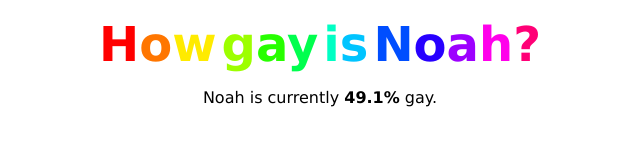
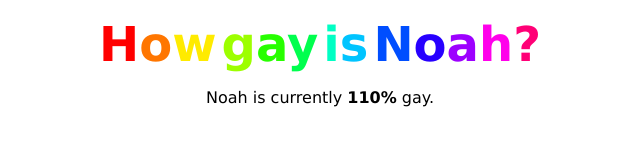
Before and after one commit to mounderfod/howgay, a plain HTML site: page index.html in a window 1280 px wide. Shown: the full height of the page, 320-960 px from the left. Drawn offline with Linux system fonts and the light colour scheme.

Commit message:
fix: Gayness

```diff
--- a/index.html
+++ b/index.html
@@ -7,7 +7,7 @@
 
 <div style="margin: auto;  width: 50%;">
 <p><span style="color:#FF0000">H</span><span style="color:#FF7600">o</span><span style="color:#FFEB00">w</span> <span style="color:#9DFF00">g</span><span style="color:#27FF00">a</span><span style="color:#00FF4E">y</span> <span style="color:#00FFC4">i</span><span style="color:#00C4FF">s</span> <span style="color:#004EFF">N</span><span style="color:#2700FF">o</span><span style="color:#9D00FF">a</span><span style="color:#FF00EB">h</span><span style="color:#FF0076">?</span></p>
-<p style="font-size: 1rem;">Noah is currently <b>49.1%</b> gay.</p>
+<p style="font-size: 1rem;">Noah is currently <b>110%</b> gay.</p>
 </div>
 
 <style>
```
